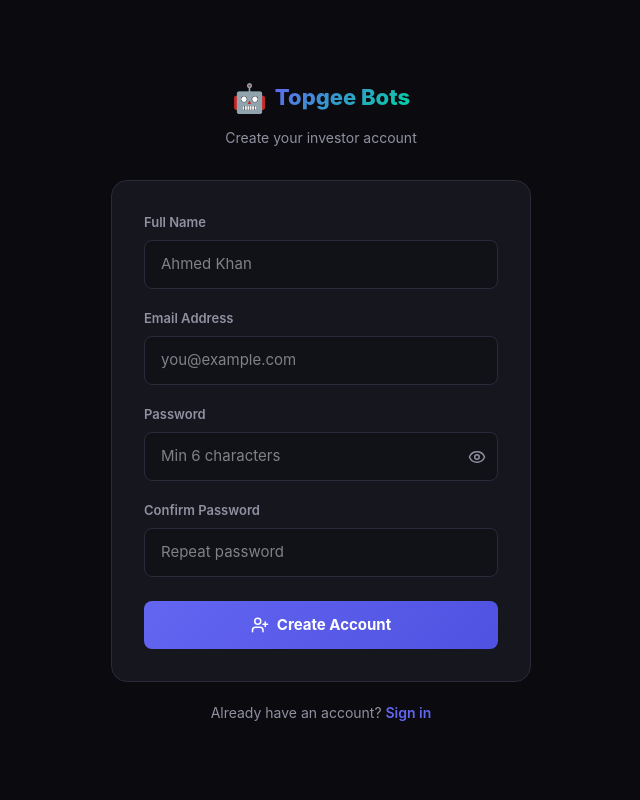
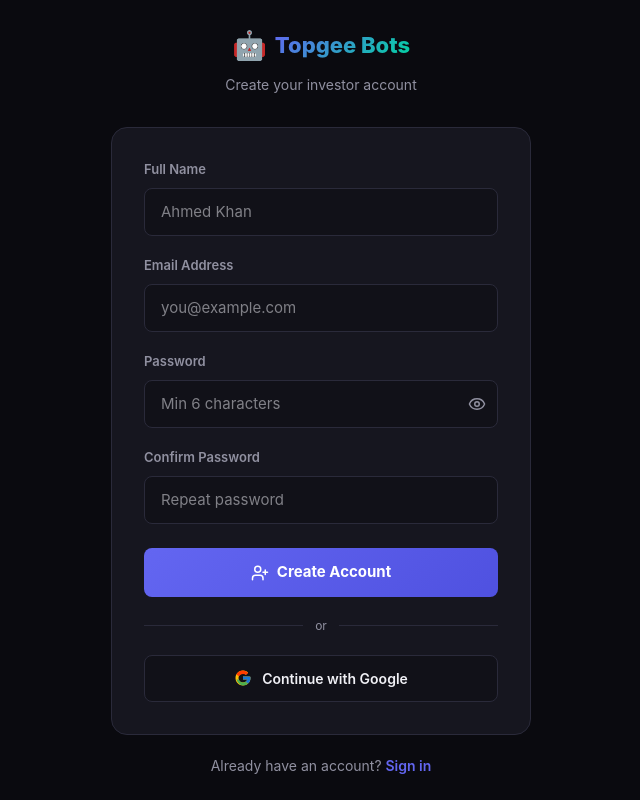
Before and after one commit to mahidlatif12-dot/Topgee_bot-s, a Next.js app: page /auth/signup in a window 1280 px wide. Shown: the whole page, without its empty margins (319-959 px from the left). Built offline with nearby package versions, Linux system fonts and the light colour scheme; no server answers.

Commit message:
Add Google OAuth login

```diff
--- a/app/auth/login/page.tsx
+++ b/app/auth/login/page.tsx
@@ -7,6 +7,17 @@
 import toast from 'react-hot-toast'
 import { Eye, EyeOff, LogIn } from 'lucide-react'
 
+function GoogleIcon() {
+  return (
+    <svg width="18" height="18" viewBox="0 0 48 48">
+      <path fill="#FFC107" d="M43.6 20.5H42V20H24v8h11.3C33.7 32.7 29.2 36 24 36c-6.6 0-12-5.4-12-12s5.4-12 12-12c3.1 0 5.8 1.2 7.9 3.1l5.7-5.7C34.5 6.5 29.5 4 24 4 12.9 4 4 12.9 4 24s8.9 20 20 20 20-8.9 20-20c0-1.2-.1-2.5-.4-3.5z"/>
+      <path fill="#FF3D00" d="M6.3 14.7l6.6 4.8C14.7 16 19 13 24 13c3.1 0 5.8 1.2 7.9 3.1l5.7-5.7C34.5 6.5 29.5 4 24 4 16.3 4 9.7 8.3 6.3 14.7z"/>
+      <path fill="#4CAF50" d="M24 44c5.2 0 9.9-2 13.4-5.2l-6.2-5.2C29.2 35.2 26.7 36 24 36c-5.2 0-9.6-3.3-11.3-8H6.3C9.7 35.7 16.3 44 24 44z"/>
+      <path fill="#1976D2" d="M43.6 20.5H42V20H24v8h11.3c-.8 2.3-2.3 4.2-4.2 5.6l6.2 5.2C41.7 35.7 44 30.2 44 24c0-1.2-.1-2.5-.4-3.5z"/>
+    </svg>
+  )
+}
+
 export default function LoginPage() {
   const [email, setEmail] = useState('')
   const [password, setPassword] = useState('')
@@ -14,6 +25,14 @@
   const [loading, setLoading] = useState(false)
   const router = useRouter()
   const supabase = createClient()
+
+  async function handleGoogle() {
+    const supabase = createClient()
+    await supabase.auth.signInWithOAuth({
+      provider: 'google',
+      options: { redirectTo: 'https://topgee-bot-s.vercel.app/dashboard' },
+    })
+  }
 
   async function handleLogin(e: React.FormEvent) {
     e.preventDefault()
@@ -144,6 +163,26 @@
           >
             {loading ? 'Signing in...' : <><LogIn size={18} /> Sign In</>}
           </button>
+
+          <div style={{ display: 'flex', alignItems: 'center', gap: '12px', margin: '20px 0' }}>
+            <div style={{ flex: 1, height: '1px', background: 'var(--border)' }} />
+            <span style={{ color: 'var(--text-secondary)', fontSize: '12px' }}>or</span>
+            <div style={{ flex: 1, height: '1px', background: 'var(--border)' }} />
+          </div>
+
+          <button
+            type="button"
+            onClick={handleGoogle}
+            style={{
+              width: '100%', padding: '12px',
+              background: 'var(--bg-secondary)', border: '1px solid var(--border)',
+              borderRadius: '8px', color: 'var(--text-primary)',
+              fontSize: '14px', fontWeight: 600, cursor: 'pointer',
+              display: 'flex', alignItems: 'center', justifyContent: 'center', gap: '10px',
+            }}
+          >
+            <GoogleIcon /> Continue with Google
+          </button>
         </form>
 
         <p style={{ textAlign: 'center', marginTop: '20px', color: 'var(--text-secondary)', fontSize: '14px' }}>
--- a/app/auth/signup/page.tsx
+++ b/app/auth/signup/page.tsx
@@ -6,6 +6,17 @@
 import { createClient } from '@/lib/supabase/client'
 import toast from 'react-hot-toast'
 import { Eye, EyeOff, UserPlus } from 'lucide-react'
+
+function GoogleIcon() {
+  return (
+    <svg width="18" height="18" viewBox="0 0 48 48">
+      <path fill="#FFC107" d="M43.6 20.5H42V20H24v8h11.3C33.7 32.7 29.2 36 24 36c-6.6 0-12-5.4-12-12s5.4-12 12-12c3.1 0 5.8 1.2 7.9 3.1l5.7-5.7C34.5 6.5 29.5 4 24 4 12.9 4 4 12.9 4 24s8.9 20 20 20 20-8.9 20-20c0-1.2-.1-2.5-.4-3.5z"/>
+      <path fill="#FF3D00" d="M6.3 14.7l6.6 4.8C14.7 16 19 13 24 13c3.1 0 5.8 1.2 7.9 3.1l5.7-5.7C34.5 6.5 29.5 4 24 4 16.3 4 9.7 8.3 6.3 14.7z"/>
+      <path fill="#4CAF50" d="M24 44c5.2 0 9.9-2 13.4-5.2l-6.2-5.2C29.2 35.2 26.7 36 24 36c-5.2 0-9.6-3.3-11.3-8H6.3C9.7 35.7 16.3 44 24 44z"/>
+      <path fill="#1976D2" d="M43.6 20.5H42V20H24v8h11.3c-.8 2.3-2.3 4.2-4.2 5.6l6.2 5.2C41.7 35.7 44 30.2 44 24c0-1.2-.1-2.5-.4-3.5z"/>
+    </svg>
+  )
+}
 
 export default function SignupPage() {
   const [fullName, setFullName] = useState('')
@@ -16,6 +27,14 @@
   const [loading, setLoading] = useState(false)
   const router = useRouter()
   const supabase = createClient()
+
+  async function handleGoogle() {
+    const supabase = createClient()
+    await supabase.auth.signInWithOAuth({
+      provider: 'google',
+      options: { redirectTo: 'https://topgee-bot-s.vercel.app/dashboard' },
+    })
+  }
 
   async function handleSignup(e: React.FormEvent) {
     e.preventDefault()
@@ -187,6 +206,26 @@
           >
             {loading ? 'Creating account...' : <><UserPlus size={18} /> Create Account</>}
           </button>
+
+          <div style={{ display: 'flex', alignItems: 'center', gap: '12px', margin: '20px 0' }}>
+            <div style={{ flex: 1, height: '1px', background: 'var(--border)' }} />
+            <span style={{ color: 'var(--text-secondary)', fontSize: '12px' }}>or</span>
+            <div style={{ flex: 1, height: '1px', background: 'var(--border)' }} />
+          </div>
+
+          <button
+            type="button"
+            onClick={handleGoogle}
+            style={{
+              width: '100%', padding: '12px',
+              background: 'var(--bg-secondary)', border: '1px solid var(--border)',
+              borderRadius: '8px', color: 'var(--text-primary)',
+              fontSize: '14px', fontWeight: 600, cursor: 'pointer',
+              display: 'flex', alignItems: 'center', justifyContent: 'center', gap: '10px',
+            }}
+          >
+            <GoogleIcon /> Continue with Google
+          </button>
         </form>
 
         <p style={{ textAlign: 'center', marginTop: '20px', color: 'var(--text-secondary)', fontSize: '14px' }}>
```
